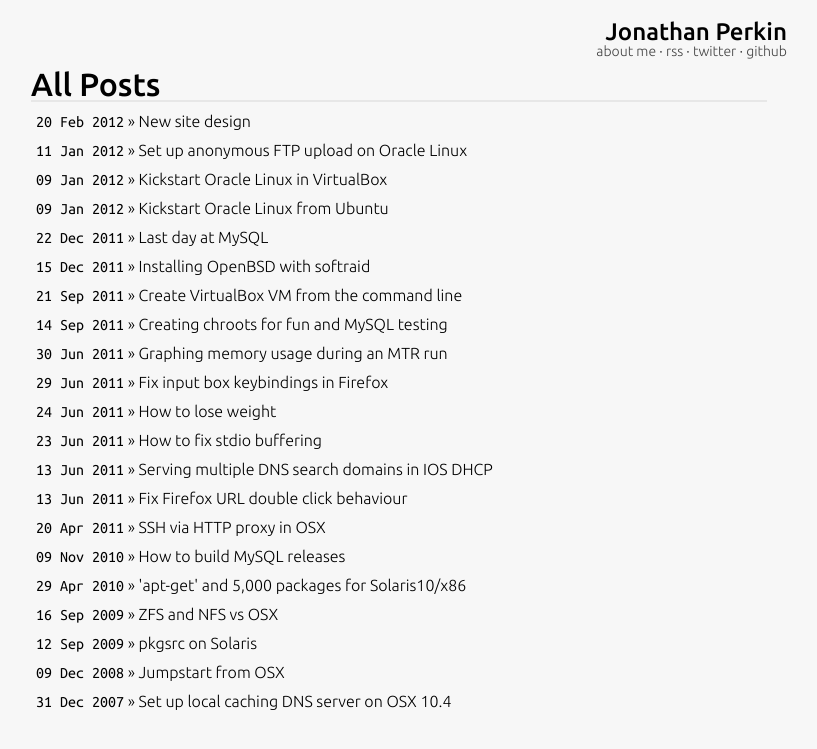
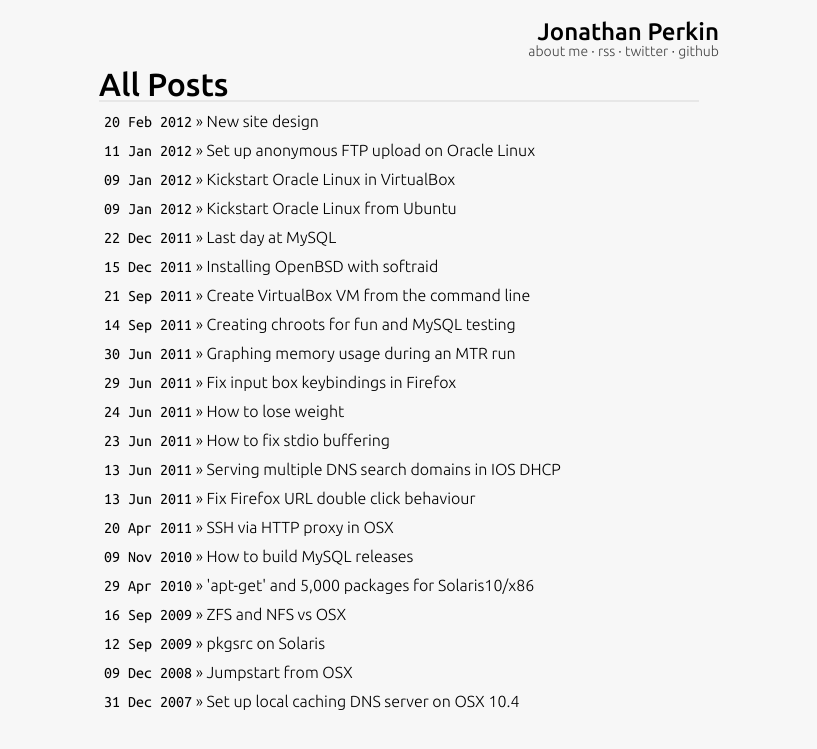
Before and after one commit to jperkin/www.perkin.org.uk, a Jekyll site: the page built from index.markdown, in a window 1280 px wide. Shown: the top 749 px of the page, without its empty margins (241-1058 px from the left). Built offline with Jekyll 4.4.1, drawn with Linux system fonts in a browser that asks for light colours.

Commit message:
Improve width handling.
Set a static width, but automatically handle resizes.  Looks much
better on smaller screens.  Taken from @mikael.

```diff
--- a/css/screen.css
+++ b/css/screen.css
@@ -70,7 +70,8 @@
  * `content' is the main layout holder for all viewable elements
  */
 #content {
-  margin: 20px 15%;
+  margin: 20px auto;
+  width: 760px;
 }
 
 /*
```
